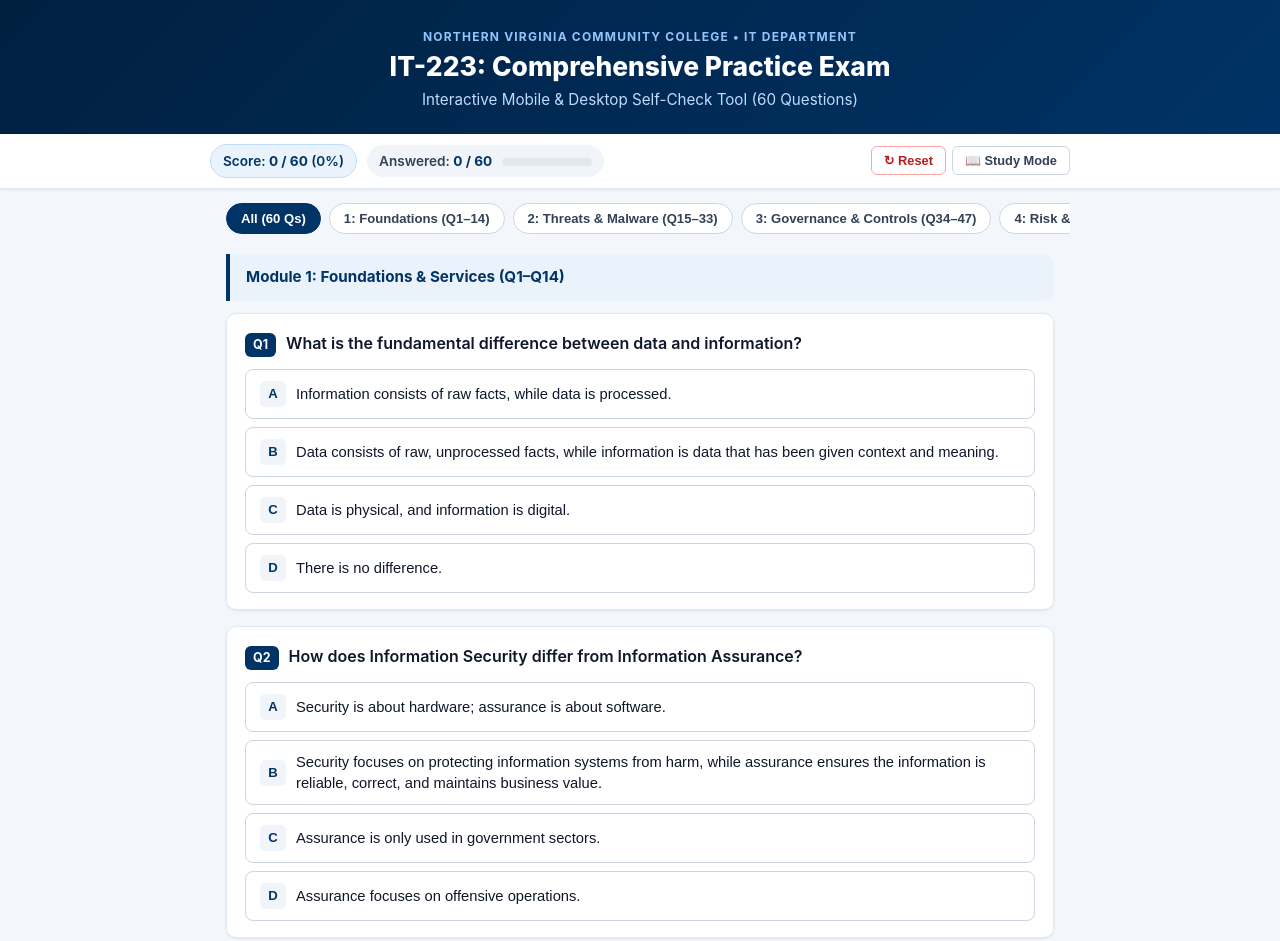
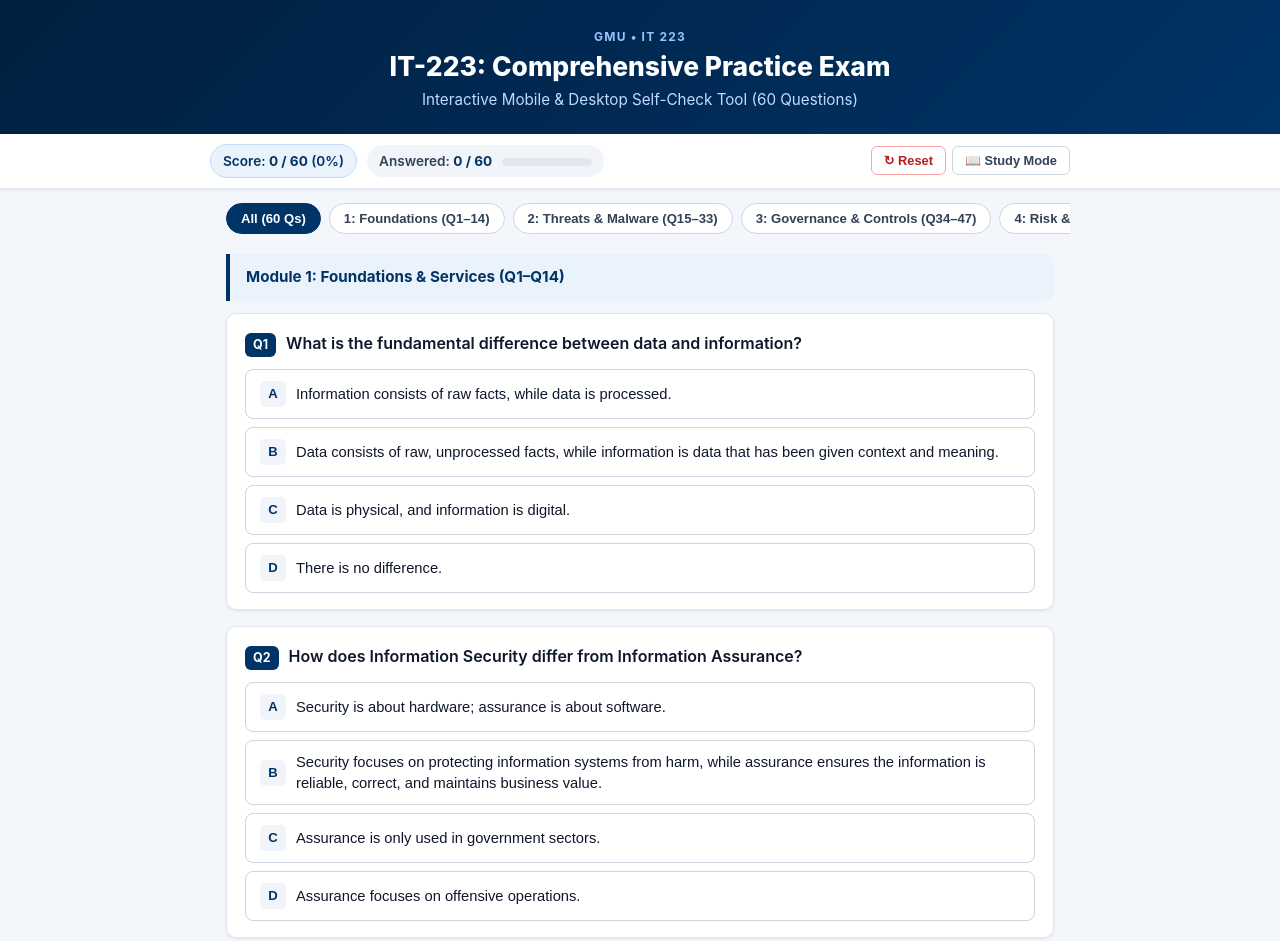
Before and after one commit to brxyann/it223_exam1_interactive_study_guide, a plain HTML site: page index.html in a window 1280 px wide. Shown: the top 941 px of the page. Drawn offline with Linux system fonts and the light colour scheme.

Commit message:
Update school tag in header to GMU IT 223

```diff
--- a/index.html
+++ b/index.html
@@ -402,7 +402,7 @@ footer {
 
 <header>
   <div class="header-inner">
-    <div class="school-tag">Northern Virginia Community College &bull; IT Department</div>
+    <div class="school-tag">GMU &bull; IT 223</div>
     <h1>IT-223: Comprehensive Practice Exam</h1>
     <div class="subtitle">Interactive Mobile &amp; Desktop Self-Check Tool (60 Questions)</div>
   </div>
```
